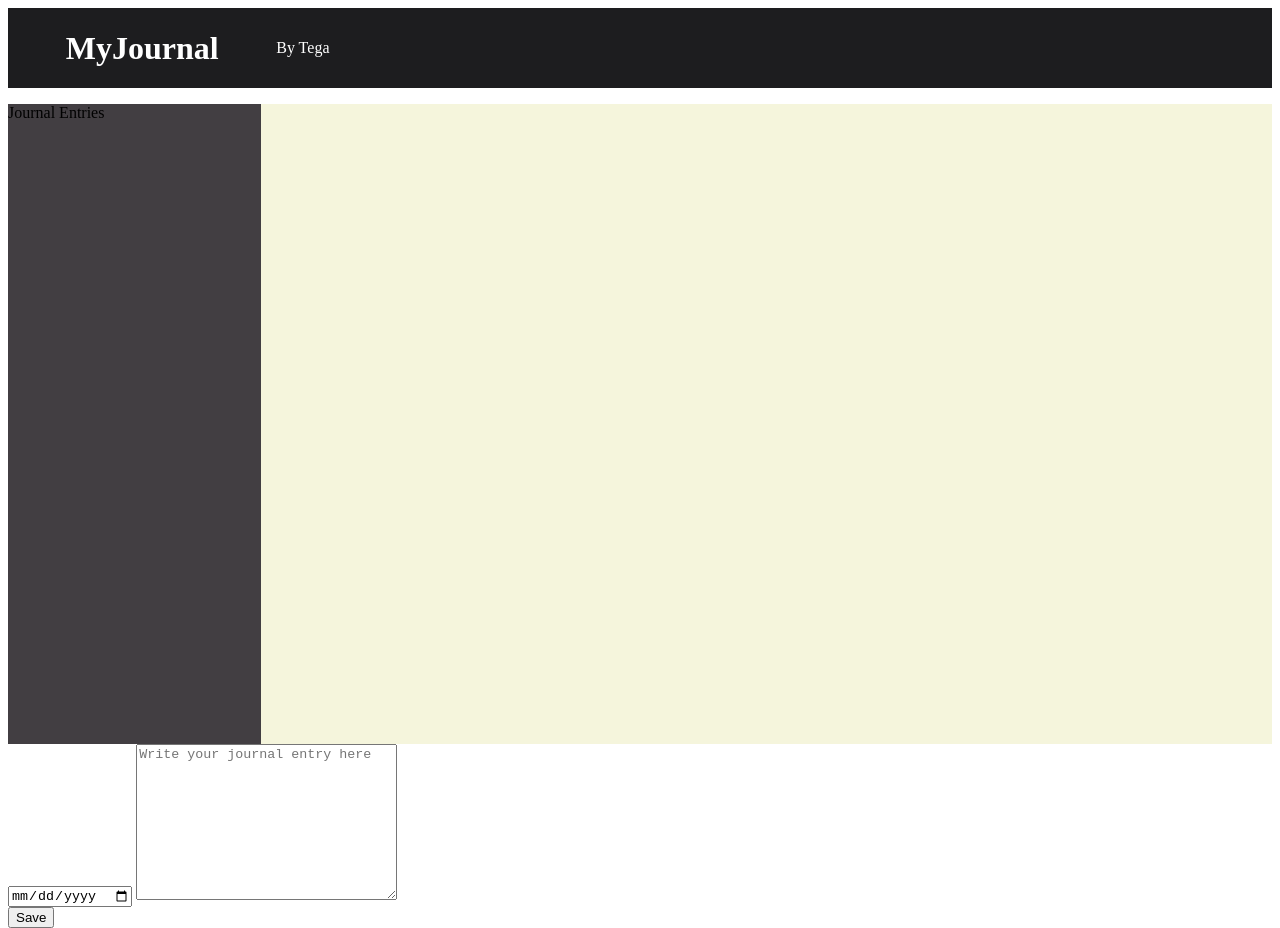
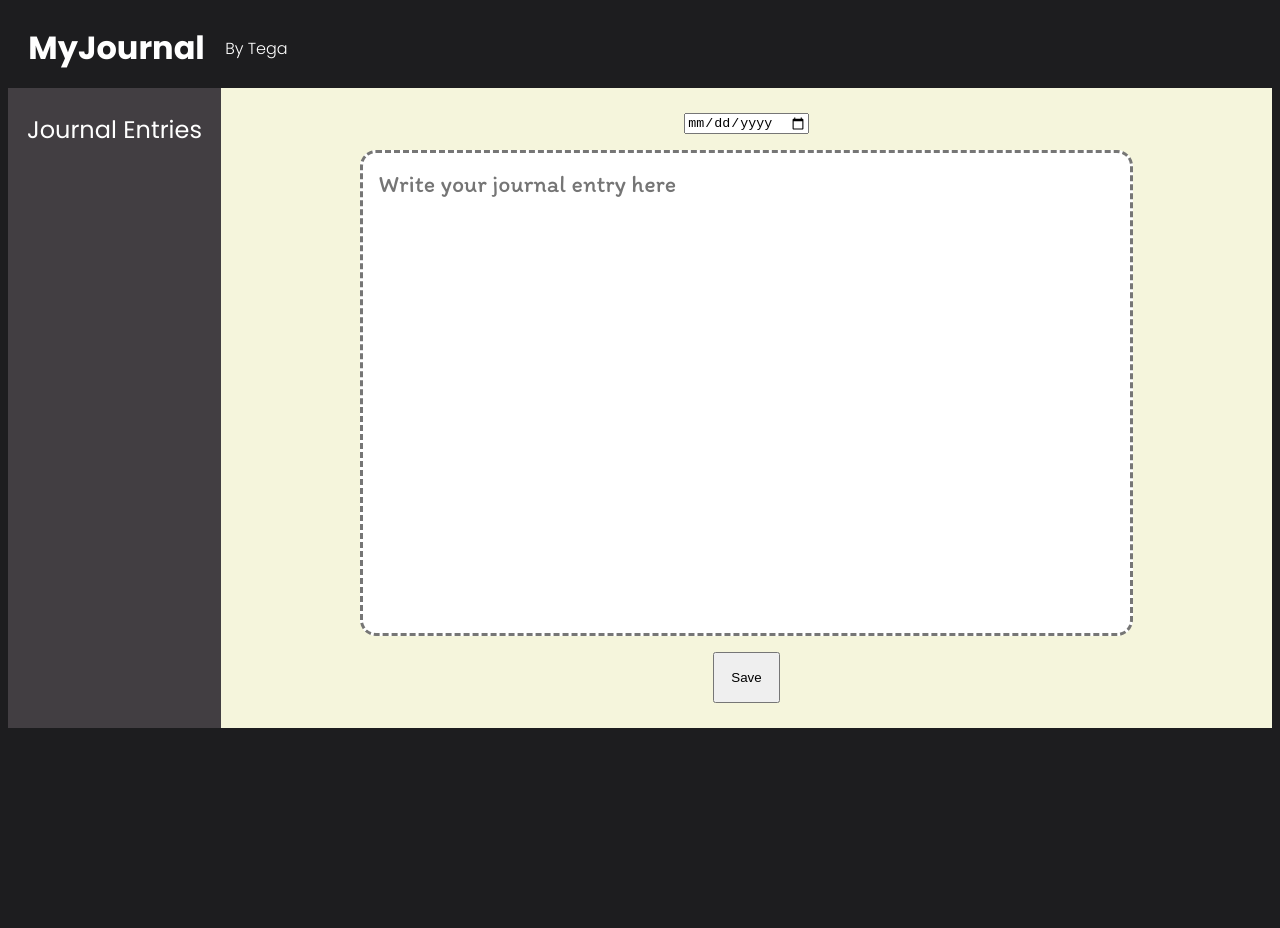
Before and after one commit to TegaBC/web-journal, a plain HTML site: page index.html in a window 1280 px wide. After the commit the page ends 800 px from the top, so only its background shows below. Drawn offline with Linux system fonts and the light colour scheme.

Commit message:
better styling

```diff
--- a/styles.css
+++ b/styles.css
@@ -1,3 +1,29 @@
+@import url('https://fonts.googleapis.com/css2?family=Itim&display=swap');
+@import url('https://fonts.googleapis.com/css2?family=Poppins:wght@300;400;500;700&display=swap');
+
+:root {
+    background-color: #1d1d1f;
+    --default-font: 'Poppins', sans-serif;
+}
+
+h1 {
+    font-family: var(--default-font);
+}
+
+#entry {
+    height: 70%;
+    width: 70%;
+    min-width: 500px;
+    resize: none;
+    padding: 1rem;
+    border-radius: 1rem;
+    border-style: dashed;
+    border-width: .2rem;
+    outline: 0px;
+
+    font-size: 1.5rem;
+    font-family: 'Itim', cursive;
+}
 
 .main-header {
     display: flex;
@@ -5,23 +31,80 @@
     flex-direction: row;
     justify-content: space-evenly;
     width: 30%;
+    min-width:200px;
+    max-width: 300px;
+    font-weight: lighter;
 }
 
 .header {
    display: flex;
    height: 5rem;
+   min-height: 3rem;
    background-color: #1d1d1f;
    color: white;
    width: 100%;
+   font-family: var(--default-font);
 }
 
 .main{
     background-color: beige;
     height: 80vh;
+    display: flex;
+}
+
+.editor {
+    display: flex;
+    min-width: 300px;
+    width: 100%;
+    flex-direction: column;
+    align-items: center;
+    justify-content: center;
+    flex-wrap: wrap;
 }
 
 .selector {
     height: 100%;
-    width: 20%;
+    min-width: 200px;
+    width: 20vw;
+
+    display: flex;
+    flex-direction: column;
+    align-items: center;
+    overflow: scroll;
+    color: white;
     background-color: #423e42;
+
+    font-size: 1.5rem;
+    font-family: var(--default-font);
 }
+
+.control-buttons {
+    padding: 1rem;
+}
+
+.controls {
+    margin-top: 1rem;
+}
+
+.entry-selector {
+    width: 80%;
+    min-height: 8rem;
+    background-color: white;
+    border-radius: .5rem;
+    color: black;
+
+    display: flex;
+    flex-direction: column;
+    align-items: center;
+    justify-content: center;
+    font-size: 1rem;
+
+    border-style: solid;
+    border-width: .2rem;
+    border-color: black;
+    margin: .3rem;
+}
+
+#date-picker {
+    margin-bottom: 1rem;
+}
```
